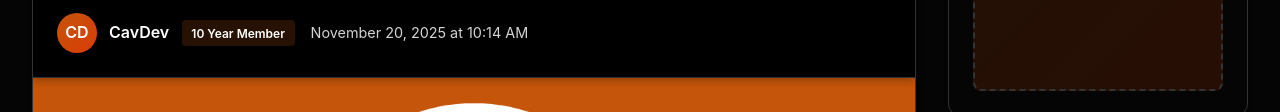
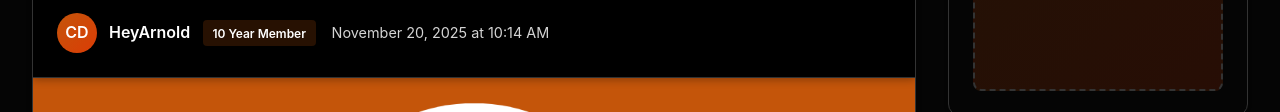
Before and after one commit to MetaRanch/MetaRanch.github.io, a plain HTML site: page index.html in a window 1280 px wide. Shown: the part 338-450 px from the top of the page. Drawn offline with Linux system fonts and the light colour scheme.

Commit message:
Update index.html

```diff
--- a/index.html
+++ b/index.html
@@ -1176,14 +1176,14 @@
                 <div class="avatar" aria-hidden="true">CD</div>
                 <div class="author-details">
                   <div>
-                    <span class="author-name" id="CavDev" itemprop="name">CavDev</span>
-                    <link itemprop="url" href="https://metaranch.github.io/#CavDev">
+                    <span class="author-name" id="HeyArnold" itemprop="name">HeyArnold</span>
+                    <link itemprop="url" href="https://metaranch.github.io/#HeyArnold">
                     <span class="member-badge">10 Year Member</span>
                   </div>
                 </div>
               </div>
               <time class="post-date" datetime="2025-11-20T10:14:00+07:00" itemprop="datePublished">November 20, 2025 at 10:14 AM</time>
-              <meta itemprop="dateModified" content="2025-11-30T03:39:26+00:00">
+              <meta itemprop="dateModified" content="2025-11-30T23:20:58+00:00">
             </div>
           </header>
           <figure class="post-thumbnail" itemprop="image" itemscope itemtype="https://schema.org/ImageObject">
```
